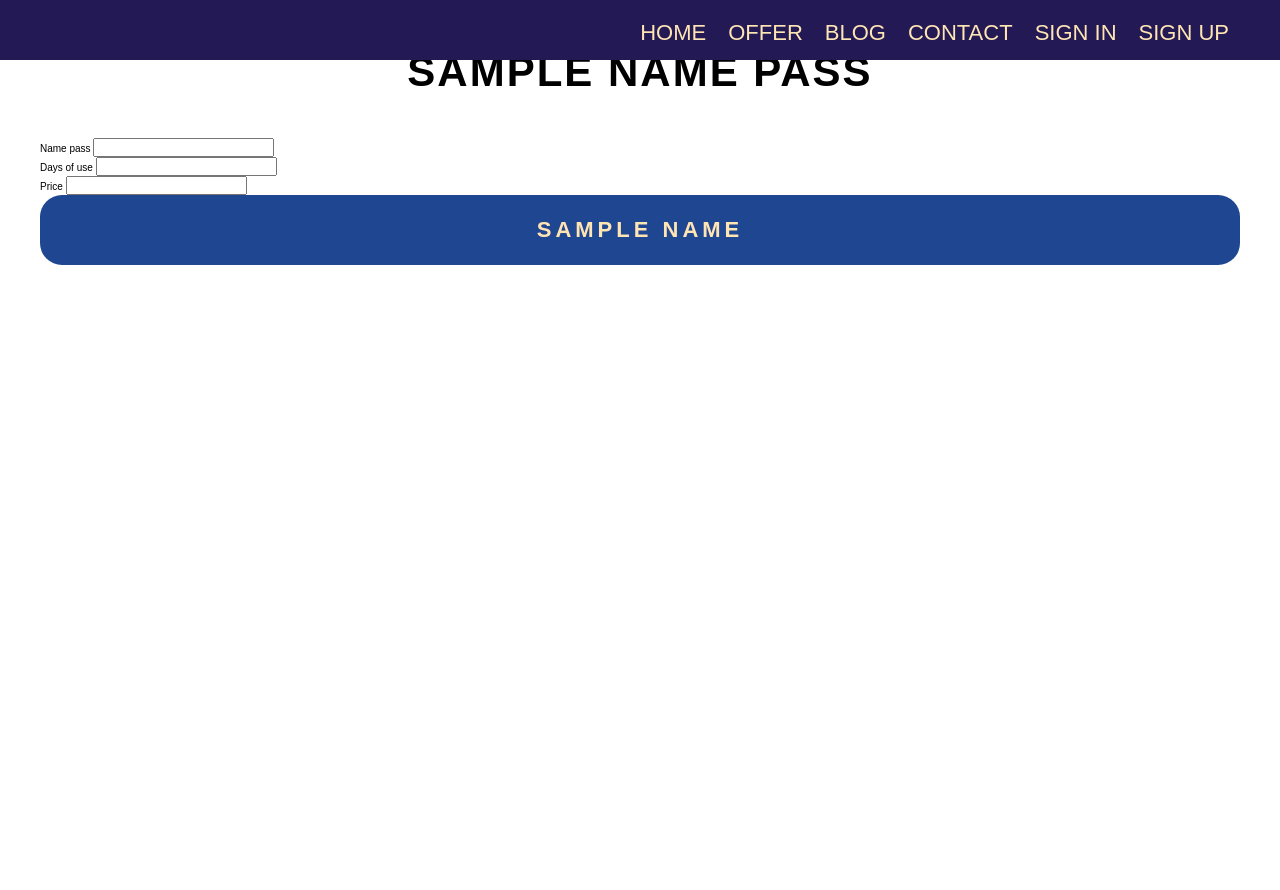
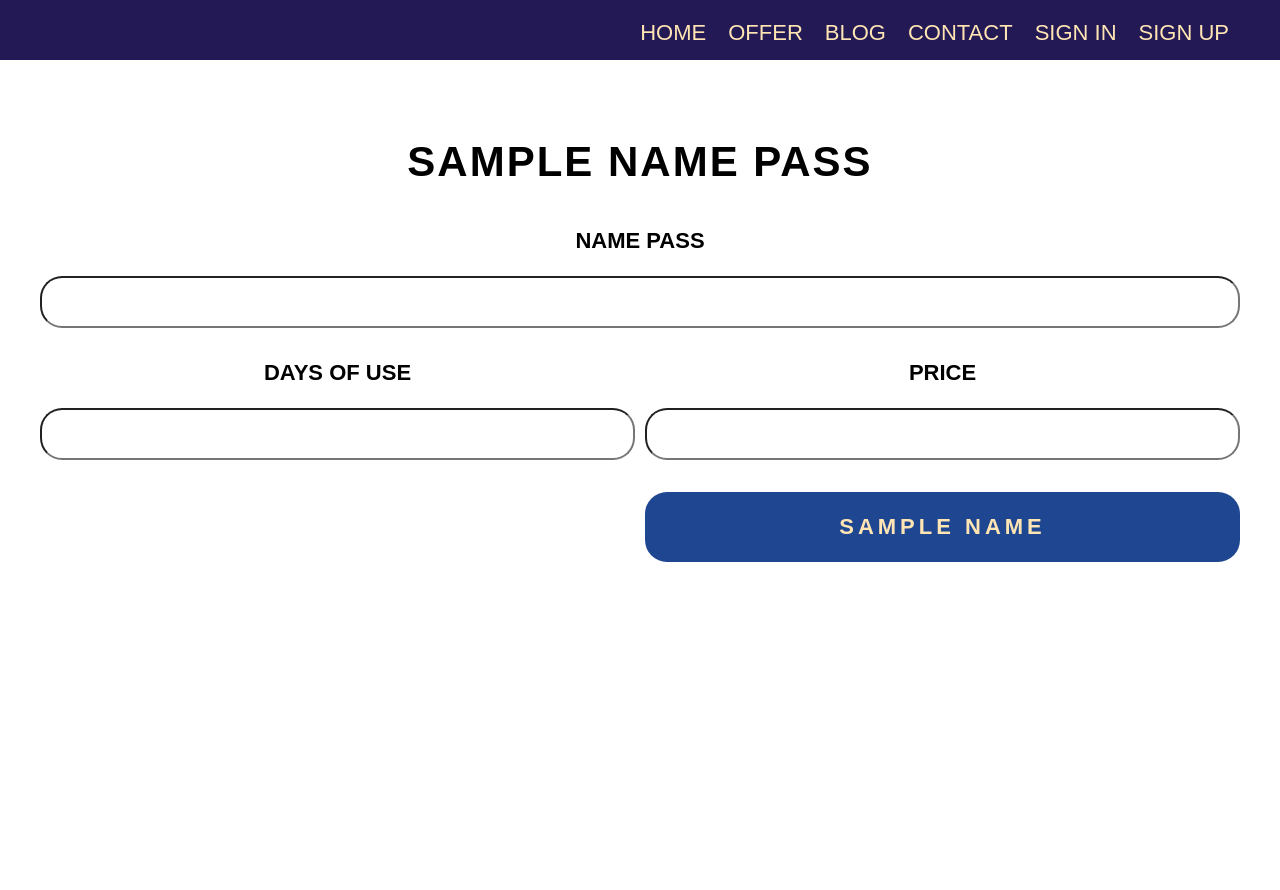
Before and after one commit to LukaszKwiatkowski94/Swimming-Pool-Django-Concept, a Django app: template apps/offers/templates/create-update-offers.html in a window 1280 px wide. Before the commit the page ends 265 px from the top, so only its background shows below. Run offline with Django 3.2, Linux system fonts and the light colour scheme; the template is opened without the code that fills it: most values are stand-ins (such as "Sample title", 1, 10 or a date in 2020); form fields are guessed from the names that the template uses; style sheets or scripts are compiled from the project's sources.

Commit message:
Styles for page create-update pass in offers

```diff
--- a/apps/offers/templates/create-update-offers.html
+++ b/apps/offers/templates/create-update-offers.html
@@ -9,16 +9,16 @@
             <form action="" method="post">
                 {% csrf_token %}
                 <div class="create-update-pass__box">
-                    <div class="create-update-pass__name">
-                        <label for="{{ form.namePass.id_for_label}}">{{ form.namePass.label }}</label>
+                    <div class="create-update-pass__name create-update-pass__item">
+                        <label class="create-update-pass__label" for="{{ form.namePass.id_for_label}}">{{ form.namePass.label }}</label>
                         {{ form.namePass }}
                     </div>
-                    <div class="create-update-pass__days-of-use">
-                        <label for="{{ form.daysOfUse.id_for_label}}">{{ form.daysOfUse.label }}</label>
+                    <div class="create-update-pass__days-of-use create-update-pass__item">
+                        <label class="create-update-pass__label" for="{{ form.daysOfUse.id_for_label}}">{{ form.daysOfUse.label }}</label>
                         {{ form.daysOfUse }}
                     </div>
-                    <div class="create-update-pass__price">
-                        <label for="{{ form.price.id_for_label}}">{{ form.price.label }}</label>
+                    <div class="create-update-pass__price create-update-pass__item">
+                        <label class="create-update-pass__label" for="{{ form.price.id_for_label}}">{{ form.price.label }}</label>
                         {{ form.price }}
                     </div>
                     <div class="create-update-pass__btn">
--- a/assets/sass/offersApp/_medium.scss
+++ b/assets/sass/offersApp/_medium.scss
@@ -1,2 +1,30 @@
 @media (min-width: 768px) {
+    .create-update-pass{
+        &__box{
+            display: grid;
+            grid-template-columns: repeat(2, 1fr);
+            grid-template-rows: auto;
+            gap: 1em;
+        }
+
+        &__name{
+            grid-row: 1/2;
+            grid-column: 1/-1;
+        }
+
+        &__days-of-use{
+            grid-row: 2/3;
+            grid-column: 1/2;
+        }
+
+        &__price{
+            grid-row: 2/3;
+            grid-column: 2/3;
+        }
+
+        &__btn{
+            grid-row: 3/4;
+            grid-column: 2/3;
+        }
+    }
 }
--- a/assets/sass/offersApp/_mobile.scss
+++ b/assets/sass/offersApp/_mobile.scss
@@ -0,0 +1,31 @@
+@use "../utilities/colors" as *;
+
+.create-update-pass{
+    margin-top: calc(60px + 3rem);
+    min-height: 100vh;
+    &__box{
+        display: flex;
+        flex-direction: column;
+    }
+
+    &__item{
+        display: flex;
+        flex-direction: column;
+        align-items: center;
+        justify-content: center;
+        font-size: 2.2rem;
+    }
+
+    &__label{
+        text-transform: uppercase;
+        font-weight: bold;
+    }
+
+    input{
+        margin: 1em auto;
+        padding: 0.5em 1em;
+        width: 100%;
+        border-radius: 1em;
+        font-size: 2.2rem;
+    }
+}
```
Also changed, not shown: static/css/offers.min.css.
